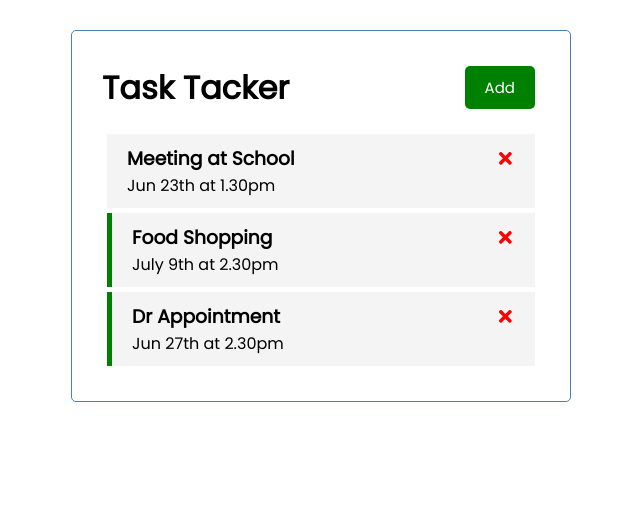
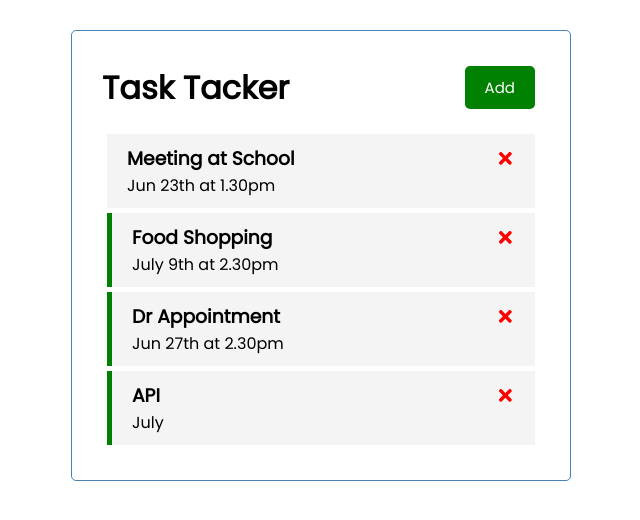
Before and after one commit to AryaKris/task-tracker, a React (Create React App) app: page / in a window 1280 px wide. Shown: the top 520 px of the page, without its empty margins (319-959 px from the left). Built offline with nearby package versions, Linux system fonts and the light colour scheme; data requests are answered from the project's data file.

Commit message:
debugging

```diff
--- a/db.json
+++ b/db.json
@@ -17,6 +17,12 @@
       "text": "Dr Appointment",
       "day": "Jun 27th at 2.30pm",
       "reminder": true
+    },
+    {
+      "text": "API",
+      "day": "July",
+      "reminder": true,
+      "id": 4
     }
   ]
 }
--- a/src/components/AddTask.js
+++ b/src/components/AddTask.js
@@ -12,7 +12,7 @@ export const AddTask = ({ onAdd }) => {
   //function onSubmit to handle the form submit
 
   const onSubmit = (e) => {
-    e.preventdefault();
+    e.preventDefault();
     onAdd({ text, day, reminder })
     setText(''); // To set text value as empty
     setDay(''); // To set day value as empty
```
Lines whose indentation alone changed are shown as unchanged.
